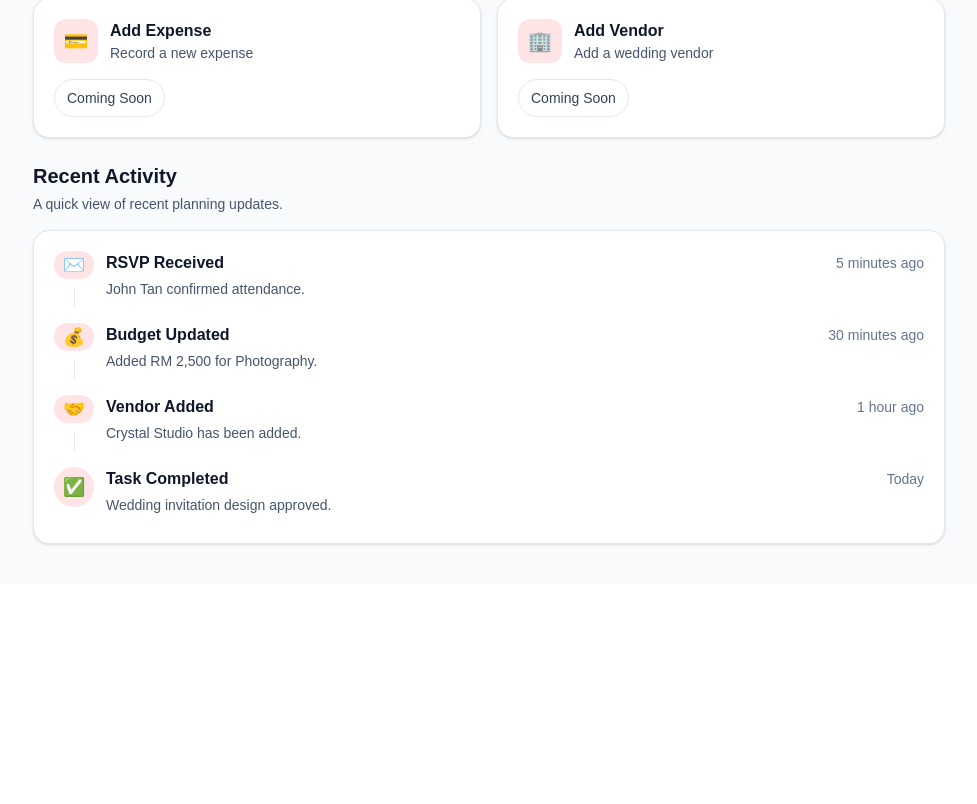
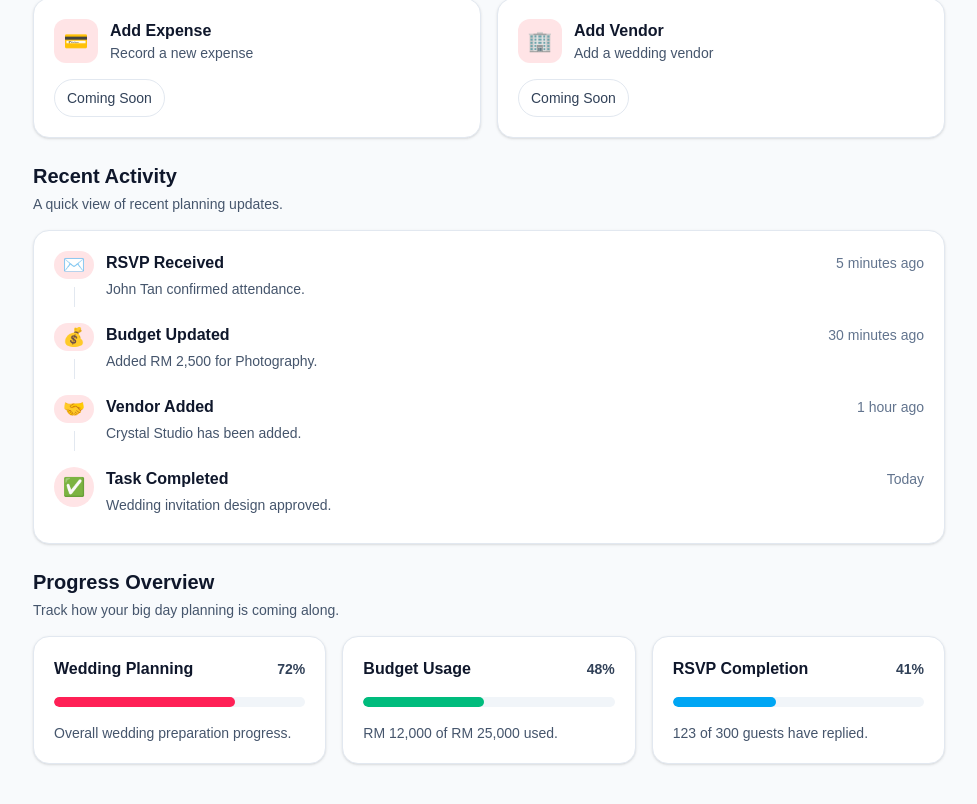
Before and after one commit to RCEventPlanner/WeddingPlanningOS, a Next.js app: page / in a window 1280 px wide. Shown: the part 854-1658 px from the top of the page, without its empty margins (295-1272 px from the left). Before the commit the page ends 1438 px from the top, so only its background shows below. Built offline with nearby package versions, Linux system fonts and the light colour scheme.

Commit message:
Add progress overview component

```diff
--- a/app/page.tsx
+++ b/app/page.tsx
@@ -1,4 +1,5 @@
 import { DashboardCard } from "../components/DashboardCard";
+import { ProgressOverview } from "../components/ProgressOverview";
 import { QuickActions } from "../components/QuickActions";
 import { RecentActivity } from "../components/RecentActivity";
 import { Sidebar } from "../components/Sidebar";
@@ -74,6 +75,7 @@ export default function Home() {
 
         <QuickActions />
         <RecentActivity />
+        <ProgressOverview />
       </main>
     </div>
   );
--- /dev/null
+++ b/components/ProgressOverview.tsx
@@ -0,0 +1,65 @@
+type ProgressItem = {
+  title: string;
+  percentage: string;
+  description: string;
+  accentColor: string;
+};
+
+const progressItems: ProgressItem[] = [
+  {
+    title: "Wedding Planning",
+    percentage: "72%",
+    description: "Overall wedding preparation progress.",
+    accentColor: "bg-rose-500",
+  },
+  {
+    title: "Budget Usage",
+    percentage: "48%",
+    description: "RM 12,000 of RM 25,000 used.",
+    accentColor: "bg-emerald-500",
+  },
+  {
+    title: "RSVP Completion",
+    percentage: "41%",
+    description: "123 of 300 guests have replied.",
+    accentColor: "bg-sky-500",
+  },
+];
+
+export function ProgressOverview() {
+  return (
+    <section className="mt-6">
+      <div className="mb-4">
+        <h2 className="text-xl font-semibold text-slate-900">Progress Overview</h2>
+        <p className="mt-1 text-sm text-slate-600">
+          Track how your big day planning is coming along.
+        </p>
+      </div>
+
+      <div className="grid gap-4 lg:grid-cols-3">
+        {progressItems.map((item) => (
+          <div
+            key={item.title}
+            className="rounded-2xl border border-slate-200 bg-white p-5 shadow-sm"
+          >
+            <div className="flex items-center justify-between gap-3">
+              <h3 className="font-semibold text-slate-900">{item.title}</h3>
+              <span className="text-sm font-semibold text-slate-700">
+                {item.percentage}
+              </span>
+            </div>
+
+            <div className="mt-4 h-2.5 overflow-hidden rounded-full bg-slate-100">
+              <div
+                className={`h-2.5 rounded-full transition-all duration-500 ${item.accentColor}`}
+                style={{ width: item.percentage }}
+              />
+            </div>
+
+            <p className="mt-4 text-sm text-slate-600">{item.description}</p>
+          </div>
+        ))}
+      </div>
+    </section>
+  );
+}
```
